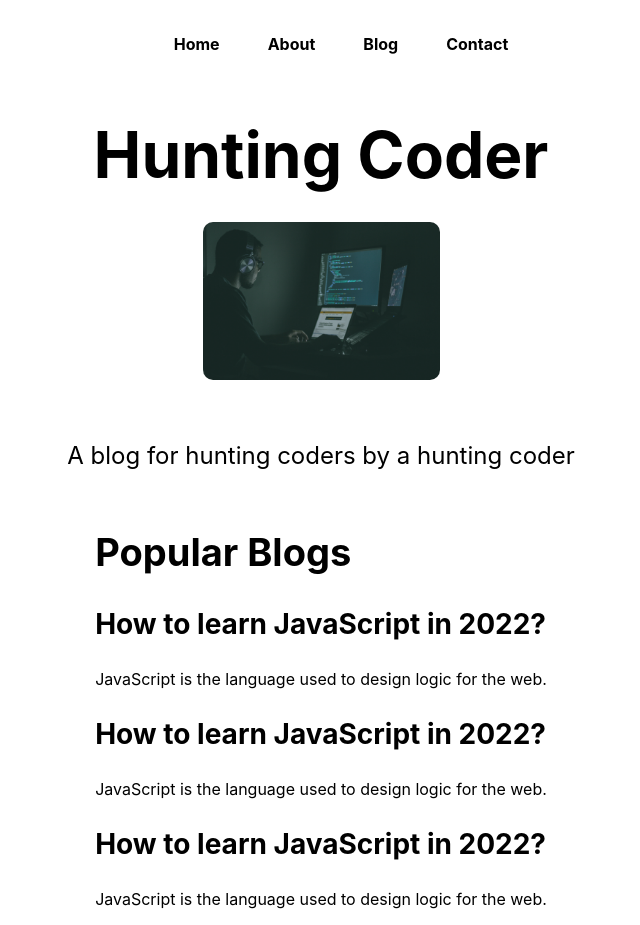
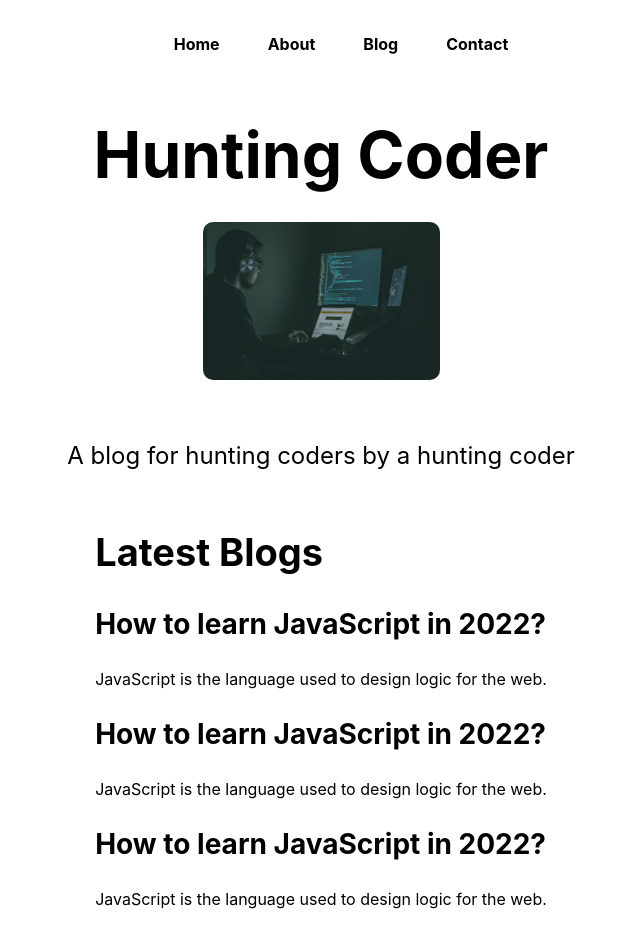
Before and after one commit to This-Is-Prince/learning-nextjs, a Next.js app in the folder code_with_harry/huntingcoder/: page / in a window 1280 px wide. Shown: the whole page, without its empty margins (319-959 px from the left). Built offline with nearby package versions, Linux system fonts and the light colour scheme.

Commit message:
displaying navbar on all pages chapter completed

```diff
--- /dev/null
+++ b/code_with_harry/huntingcoder/components/Navbar.js
@@ -0,0 +1,34 @@
+import React from "react";
+import Link from "next/link";
+import styles from "../styles/Home.module.css";
+
+const Navbar = () => {
+  return (
+    <nav className={styles.mainnav}>
+      <ul>
+        <li>
+          <Link href="/">
+            <a>Home</a>
+          </Link>
+        </li>
+        <li>
+          <Link href="/about">
+            <a>About</a>
+          </Link>
+        </li>
+        <li>
+          <Link href="/blog">
+            <a>Blog</a>
+          </Link>
+        </li>
+        <li>
+          <Link href="/contact">
+            <a>Contact</a>
+          </Link>
+        </li>
+      </ul>
+    </nav>
+  );
+};
+
+export default Navbar;
--- a/code_with_harry/huntingcoder/pages/_app.js
+++ b/code_with_harry/huntingcoder/pages/_app.js
@@ -1,7 +1,14 @@
 import "../styles/globals.css";
+import Navbar from "../components/Navbar";
 
 function MyApp({ Component, pageProps }) {
-  return <Component {...pageProps} />;
+  console.log("I am loading");
+  return (
+    <>
+      <Navbar />
+      <Component {...pageProps} />
+    </>
+  );
 }
 
 export default MyApp;
--- a/code_with_harry/huntingcoder/pages/index.js
+++ b/code_with_harry/huntingcoder/pages/index.js
@@ -1,6 +1,5 @@
 import Head from "next/head";
 import Image from "next/image";
-import Link from "next/link";
 import styles from "../styles/Home.module.css";
 
 export default function Home() {
@@ -23,30 +22,7 @@
         />
         <link rel="icon" href="/favicon.ico" />
       </Head>
-      <nav className={styles.mainnav}>
-        <ul>
-          <li>
-            <Link href="/">
-              <a>Home</a>
-            </Link>
-          </li>
-          <li>
-            <Link href="/about">
-              <a>About</a>
-            </Link>
-          </li>
-          <li>
-            <Link href="/blog">
-              <a>Blog</a>
-            </Link>
-          </li>
-          <li>
-            <Link href="/contact">
-              <a>Contact</a>
-            </Link>
-          </li>
-        </ul>
-      </nav>
+
       <main className={styles.main}>
         <h1 className={styles.title}>
           <span className="mySpan dummy"> Hunting Coder</span>
@@ -64,7 +40,7 @@
           A blog for hunting coders by a hunting coder
         </p>
         <div className="blogs">
-          <h2>Popular Blogs</h2>
+          <h2>Latest Blogs</h2>
           <div className="blogItem">
             <h3>How to learn JavaScript in 2022?</h3>
             <p>JavaScript is the language used to design logic for the web.</p>
```
